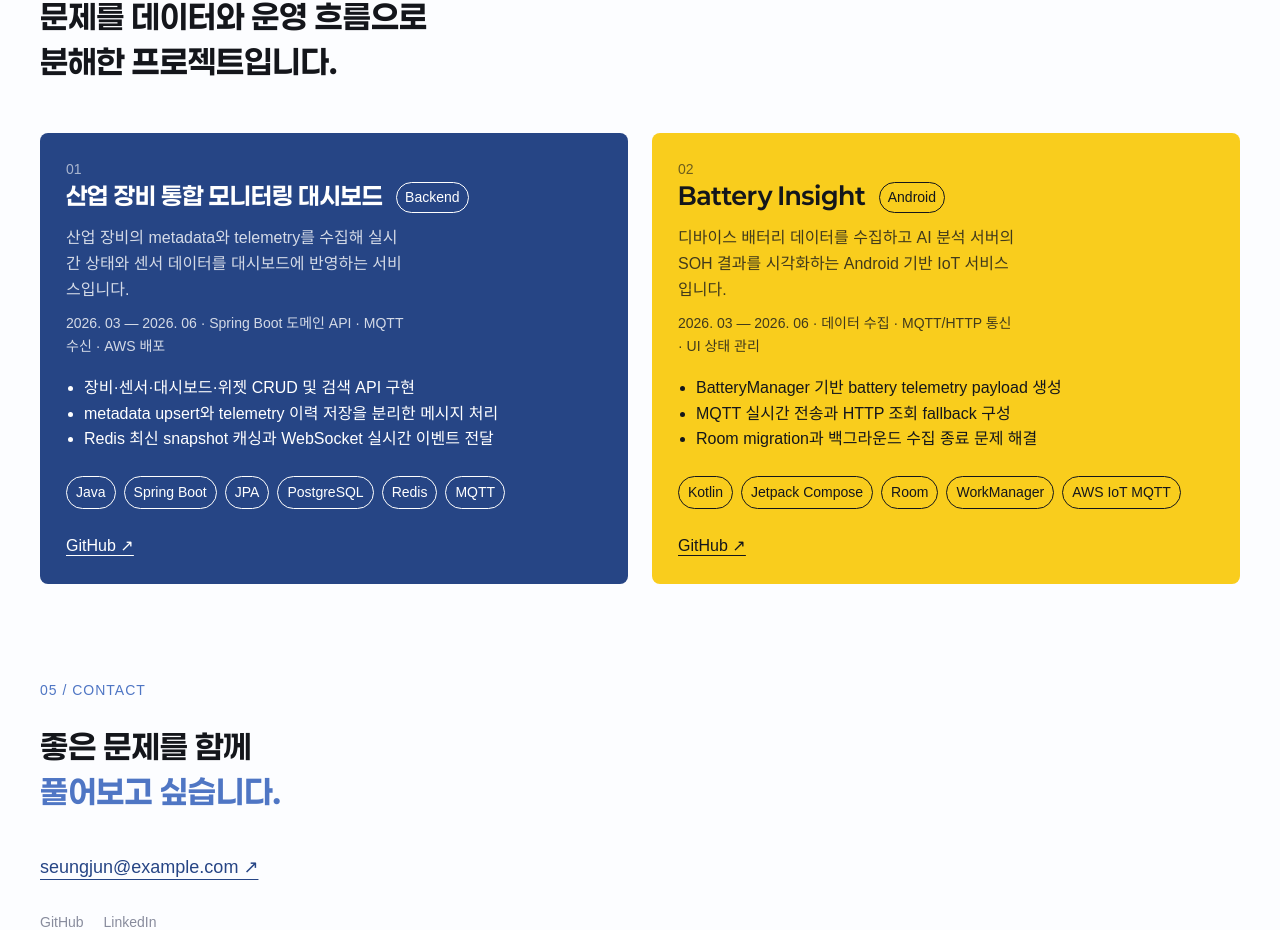
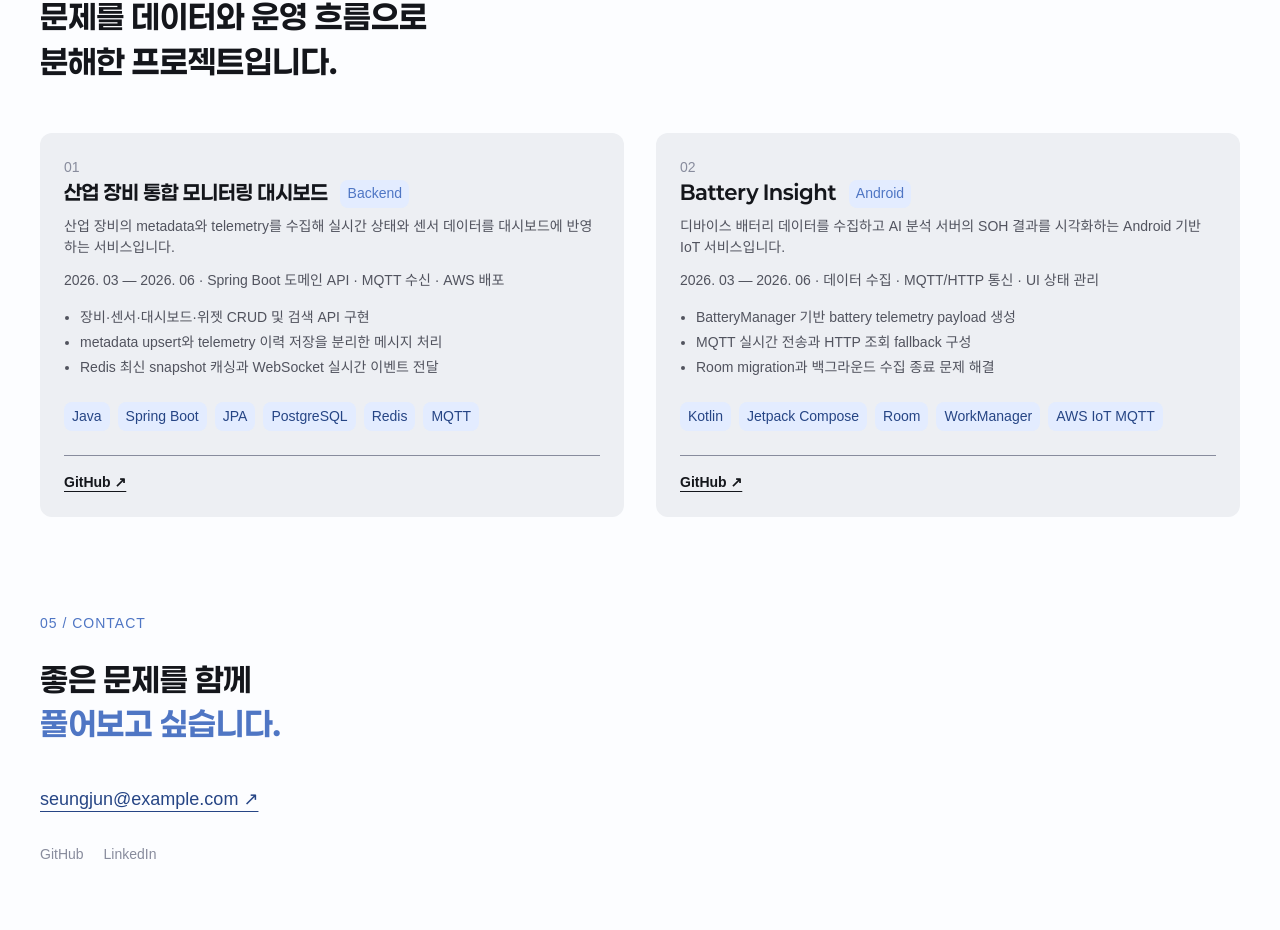
Before and after one commit to SeungJunS0ng/portfolio-site, a React (Vite) app: page / in a window 1280 px wide. Shown: the part 2271-3201 px from the top of the page. Built offline with nearby package versions, Linux system fonts and the light colour scheme; a web font is replaced by a local one.

Commit message:
style: Projects 회색 카드 레이아웃 적용

```diff
--- a/src/pages/Projects/Projects.module.css
+++ b/src/pages/Projects/Projects.module.css
@@ -1,83 +1,14 @@
-.grid {
-  display: grid;
-  grid-template-columns: repeat(2, minmax(28rem, 1fr));
-  gap: 1.5rem;
-  margin-top: 48px;
-}
-.card {
-  min-height: 300px;
-  display: flex;
-  flex-direction: column;
-  justify-content: space-between;
-  padding: 26px;
-  background: var(--blue-900);
-  color: white;
-  border-radius: var(--radius-sm);
-}
-.card:nth-child(2) {
-  background: var(--yellow-500);
-  color: var(--gray-900);
-}
-.number {
-  color: inherit;
-  opacity: 0.6;
-  font: var(--font-small);
-}
-.card h3 {
-  margin-bottom: 12px;
-  font: var(--font-h2);
-}
-.badge {
-  display: inline-block;
-  margin-left: 8px;
-  padding: 4px 8px;
-  border: 1px solid currentColor;
-  border-radius: 999px;
-  vertical-align: middle;
-  font: var(--font-small);
-}
-.card p {
-  max-width: 340px;
-  opacity: 0.8;
-  font: var(--font-body2);
-}
-.meta {
-  margin-top: 10px;
-  font-size: 14px !important;
-}
-.highlights {
-  margin: 18px 0;
-  padding-left: 18px;
-  list-style: disc;
-  font: var(--font-body3);
-}
-.links {
-  display: flex;
-  gap: 18px;
-  font: var(--font-body2);
-  text-decoration: underline;
-  text-underline-offset: 4px;
-}
-.stack {
-  display: flex;
-  flex-wrap: wrap;
-  gap: 8px;
-  margin: 24px 0;
-}
-.stack li {
-  padding: 5px 9px;
-  border: 1px solid currentColor;
-  border-radius: 999px;
-  font: var(--font-small);
-}
-.card a {
-  font: var(--font-body2);
-  text-decoration: underline;
-  text-underline-offset: 4px;
-}
-@media (max-width: 960px) {
-  .grid {
-    grid-template-columns: 1fr;
-    margin-top: 30px;
-  }
-}
+.grid { display: grid; grid-template-columns: repeat(2, minmax(0, 1fr)); gap: 2rem; margin-top: 3rem; }
+.card { min-height: 23rem; display: flex; flex-direction: column; justify-content: space-between; padding: 1.5rem; color: var(--gray-900); background: var(--gray-100); border-radius: var(--radius-md); }
+.number { color: var(--gray-500); font: var(--font-small); }
+.card h3 { margin-bottom: 0.5rem; font: var(--font-h3); }
+.badge { display: inline-block; margin-left: 0.5rem; padding: 0.2rem 0.45rem; color: var(--blue-700); background: var(--blue-100); border-radius: var(--radius-sm); vertical-align: middle; font: var(--font-small); }
+.card p { color: var(--gray-700); font: var(--font-small); }
+.meta { margin-top: 0.75rem; }
+.highlights { margin: 1rem 0; padding-left: 1rem; list-style: disc; color: var(--gray-700); font: var(--font-small); }
+.highlights li + li { margin-top: 0.25rem; }
+.stack { display: flex; flex-wrap: wrap; gap: 0.5rem; margin: 1.5rem 0; }
+.stack li { padding: 0.25rem 0.5rem; color: var(--blue-900); background: var(--blue-100); border-radius: var(--radius-sm); font: var(--font-small); }
+.links { display: flex; gap: 1rem; padding-top: 1rem; border-top: 1px solid var(--gray-500); font: var(--font-small); font-weight: 700; }
+.card a { text-decoration: underline; text-underline-offset: 0.25rem; }
+@media (max-width: 960px) { .grid { grid-template-columns: 1fr; } }
```
